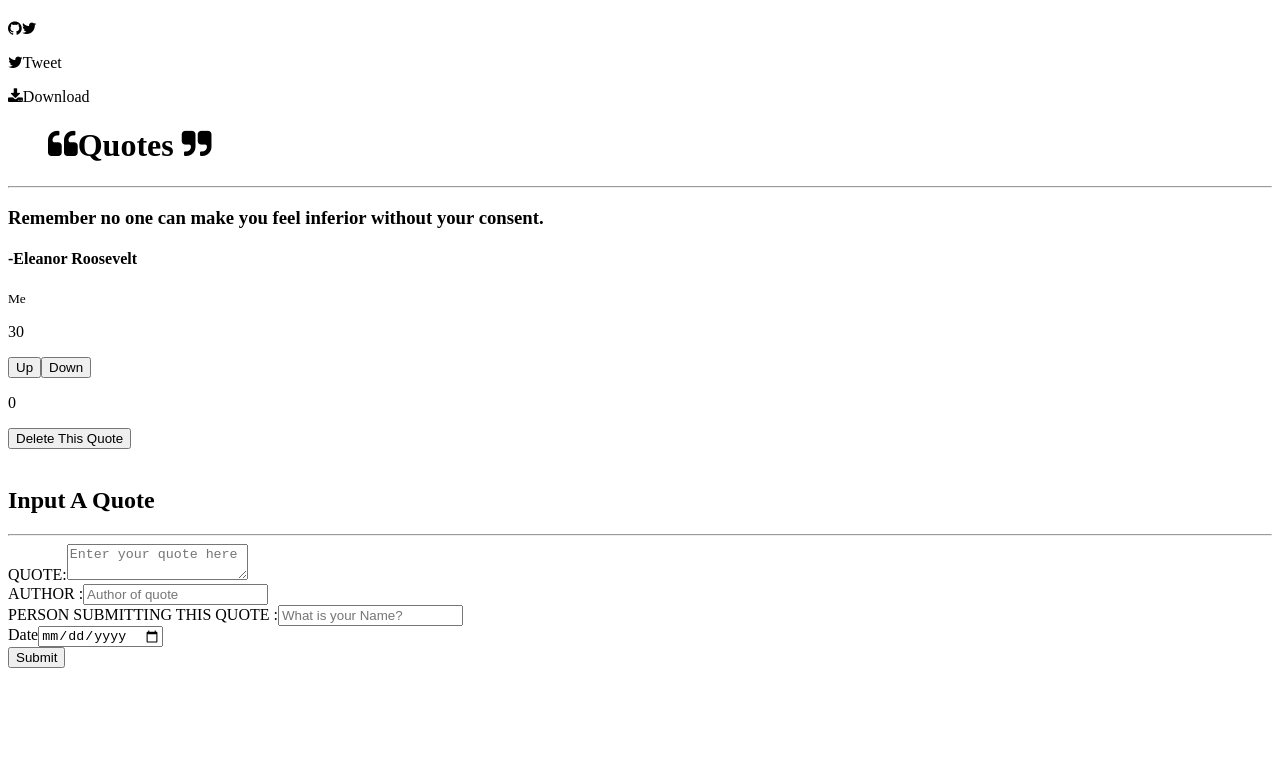
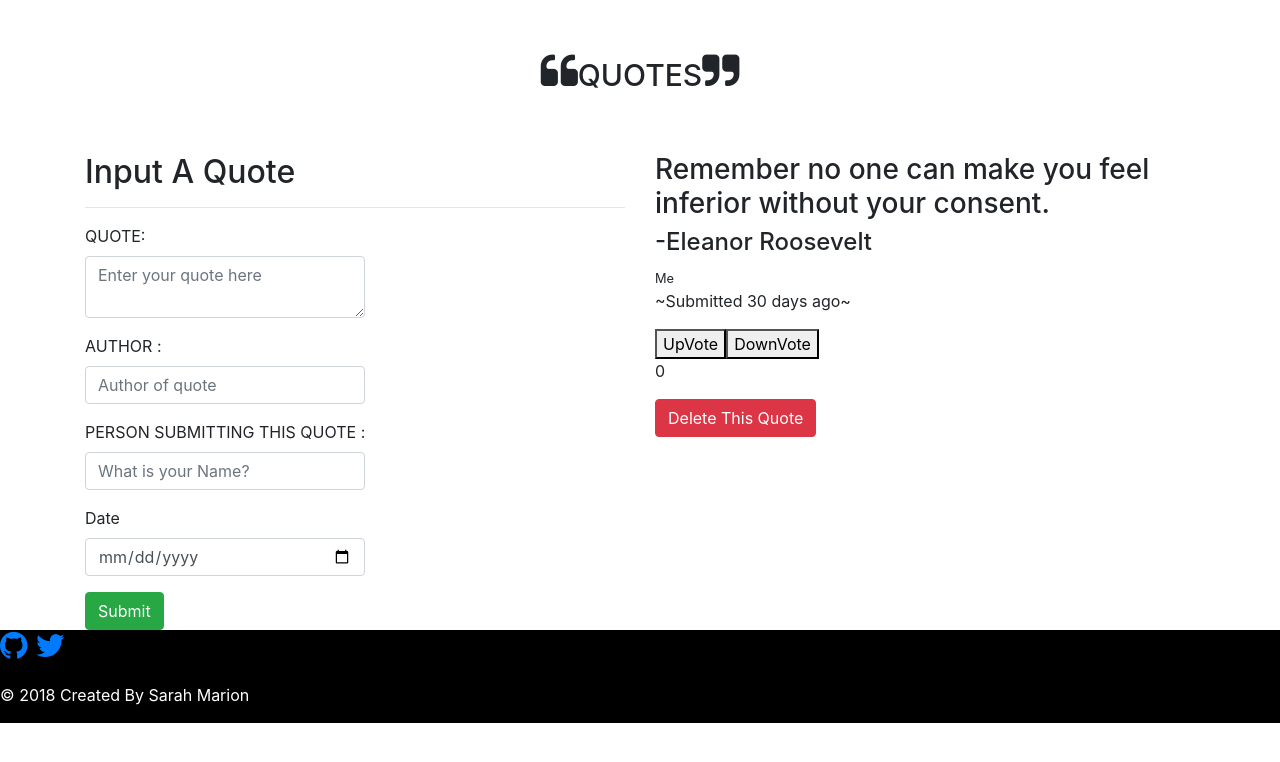
Before and after one commit to Sarah-Marion/Quotes, an Angular app: page / in a window 1280 px wide. Shown: the top 762 px of the page. Built offline with nearby package versions, Linux system fonts and the light colour scheme.

Commit message:
changed the page layout design

```diff
--- a/src/app/app.component.html
+++ b/src/app/app.component.html
@@ -4,58 +4,6 @@
 </div>
 <div style="text-align:center">
 <h1></h1> -->
-
-<nav class="nav">
-    <div class="nav-left">
-      <a class="nav-item">
-        <div class="jumbotron">
-          <h1></h1>
-        </div>
-      </a>
-    </div>
-
-    <div class="nav-center">
-      <a class="nav-item">
-        <span class="icon">
-          <i class="fa fa-github"></i>
-        </span>
-      </a>
-      <a class="nav-item">
-        <span class="icon">
-          <i class="fa fa-twitter"></i>
-        </span>
-      </a>
-    </div>
-
-    <span class="nav-toggle">
-        <span></span>
-        <span></span>
-        <span></span>
-      </span>
-
-      <div class="nav-right nav-menu">
-          <div class="nav-item">
-            <div class="field is-grouped">
-              <p class="control">
-                <a class="button" >
-                  <span class="icon">
-                    <i class="fa fa-twitter"></i>
-                  </span>
-                  <span>Tweet</span>
-                </a>
-              </p>
-              <p class="control">
-                <a class="button is-primary">
-                  <span class="icon">
-                    <i class="fa fa-download"></i>
-                  </span>
-                  <span>Download</span>
-                </a>
-              </p>
-            </div>
-          </div>
-        </div>
-      </nav>
       <div class="section">
         <app-quote></app-quote>
       </div>
--- a/src/app/highlight.directive.ts
+++ b/src/app/highlight.directive.ts
@@ -1,4 +1,4 @@
-import { Directive, ElementRef } from '@angular/core';
+import { Directive, ElementRef, HostListener } from '@angular/core';
 
 @Directive({
   selector: '[appHighlight]'
--- a/src/app/quote/quote.component.css
+++ b/src/app/quote/quote.component.css
@@ -0,0 +1,16 @@
+.text-uppercase{
+    font-size: 30px;
+}
+i{
+    margin-bottom: 5px;
+}
+.header{
+    padding-top: 3rem;
+    padding-bottom: 3rem;
+    text-align: center;
+}
+.footer{
+    text-align: center;
+    background-color: black;
+    color: white;
+}
--- a/src/app/quote/quote.component.html
+++ b/src/app/quote/quote.component.html
@@ -1,34 +1,114 @@
 <!-- <p>
   quote works!
 </p> -->
+<!-- <div class="jumbotron">
+  <div class="row"></div>
+  <nav class="nav">
+    <div class="nav-left">
+      <a class="nav-item">
         <div class="jumbotron">
+              <h1></h1>
+            </div>
+      </a>
+    </div>
+
+    <div class="nav-center">
+      <a class="nav-item">
+        <span class="icon">
+          <i class="fa fa-github"></i>
+        </span>
+      </a>
+      <a class="nav-item">
+        <span class="icon">
+          <i class="fa fa-twitter"></i>
+        </span>
+      </a>
+    </div>
+
+    <span class="nav-toggle">
+      <span></span>
+      <span></span>
+      <span></span>
+    </span>
+
+    <div class="nav-right nav-menu">
+      <div class="nav-item">
+        <div class="field is-grouped">
+          <p class="control">
+            <a class="button">
+              <span class="icon">
+                <i class="fa fa-twitter"></i>
+              </span>
+              <span>Tweet</span>
+            </a>
+          </p>
+        </div>
+      </div>
+    </div>
+  </nav>
   <ul>
-
-    <h1><i class="fa fa-quote-left"></i>Quotes <i class="fa fa-quote-right"></i></h1>
-
+    <h1>
+      <i class="fa fa-quote-left"></i>Quotes
+      <i class="fa fa-quote-right"></i>
+    </h1>
   </ul>
   <hr>
+</div> -->
+<div class="container-fluid">
+  <div class="row">
+    <div class="col-md-12 header">
+      <h1>
+        <i class="fa fa-quote-left"></i>
+        <span class="text-uppercase">Quotes</span>
+        <i class="fa fa-quote-right"></i>
+      </h1>
     </div>
+  </div>
+
+  <div class="container">
+    <div class="row">
+      <div class="col-md-6">
+        <app-quote-form (sendQuote)="receiveQuote($event)"></app-quote-form>
+      </div>
+      <div class="col-md-6">
         <div *ngFor="let kwot of theQuotes; let i = index">
           <h3 id="{{i}}">{{ kwot.theQuote }}</h3>
           <h4 id={{i}}>-{{ kwot.author }}</h4>
           <small id={{i}}>{{ kwot.person }}</small>
- <p id="{{i}}">{{ kwot.timeCreated | timeCount }}</p>
-  <button (click)="adding(i)">Up</button>
-  <button (click)="removing(i)">Down</button>
+          <p id="{{i}}">~Submitted {{ kwot.timeCreated | timeCount }} days ago~</p>
+          <button (click)="adding(i)">UpVote</button>
+          <button (click)="removing(i)">DownVote</button>
           <app-quote-details [quote]='kwot' (isComplete)='deleteQuote($event,i)'></app-quote-details>
         </div>
-<br>
-<div class="container">
-  <div class="row">
+      </div>
+    </div>
+  </div>
+</div>
+<div class="container-fluid footer">
+  <!-- <div class="footer"> -->
+  <div class="row footer-text">
+    <ul class="list-inline">
+      <li class="list-inline-item">
+        <a href="#">
+          <i class="fa fa-github fa-2x"></i>
+        </a>
+      </li>
+      <li class="list-inline-item">
+        <a href="https://twitter.com/sarah_ndeti" target="_blank">
+          <i class="fa fa-twitter fa-2x"></i>
+        </a>
+      </li>
+    </ul>
+  </div>
+  <div class="row footer-text">
+    <p>&#169; 2018 Created By Sarah Marion</p>
+  </div>
+</div>
+
+<!-- <div class="row"> -->
 <!-- <div class="col-md-6">
       <li *ngFor='let kwot of quotes' class="kwot-display">{{ kwot.quote }}</li>
     </div> -->
 
-    <div class="col-md-6">
-      <app-quote-form (sendQuote)="receiveQuote($event)"></app-quote-form>
-    </div>
-  </div>
-</div>
 
 <!-- <app-goal-details *ngIf='goal.showDescription' [goal]='goal' (isComplete)='deleteQuote($event,i)'></app-goal-details> -->
--- a/src/styles.css
+++ b/src/styles.css
@@ -1 +1,2 @@
 /* You can add global styles to this file, and also import other style files */
+@import "~bootstrap/dist/css/bootstrap.css"
```
Also changed, not shown: 1 other file (tests, documents, lock files or other folders). Lines whose indentation alone changed are shown as unchanged.
